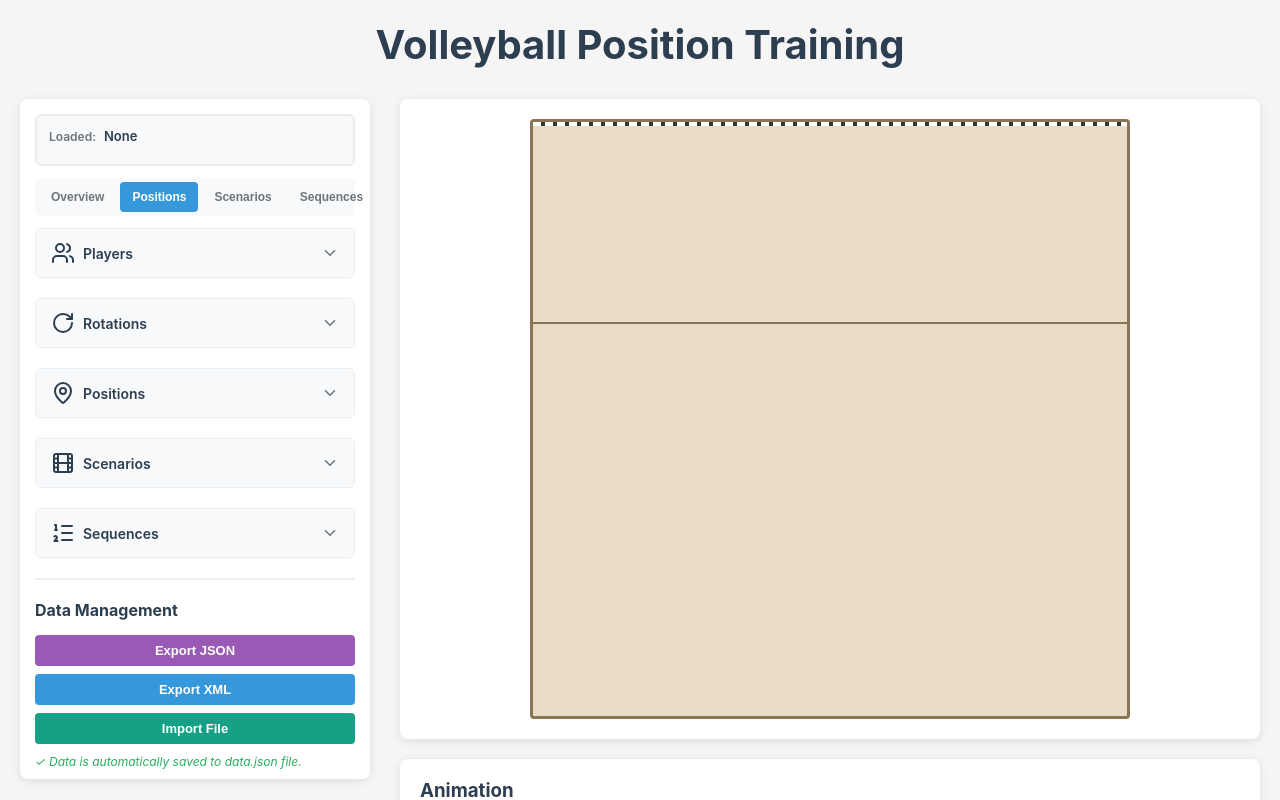
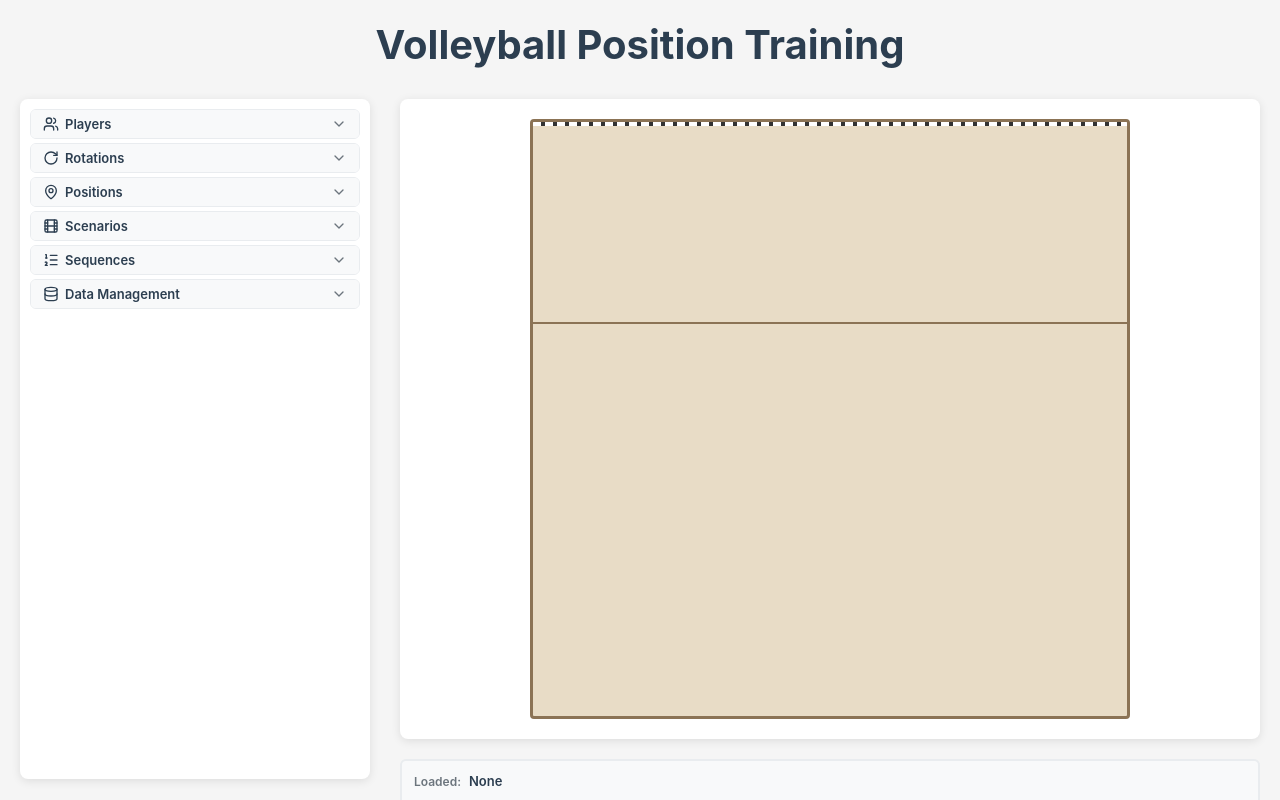
Before and after one commit to eqsquared/volleyball-coach, a website with bundled scripts: page public/index.html in a window 1280 px wide. Both pictures are taken after a click on the element "Players". Shown: the top 800 px of the page. Built offline with nearby package versions, Linux system fonts and the light colour scheme; files whose address does not match are found by name.

Commit message:
Sidebar improvements to accordion and players section

```diff
--- a/public/app.js
+++ b/public/app.js
@@ -119,13 +119,8 @@ async function init() {
         // Initialize accordions
         initAccordions();
 
-        // Initialize sidebar mode and open default accordions
-        const sidebar = document.querySelector('.sidebar');
-        if (sidebar) {
-            sidebar.setAttribute('data-mode', 'none');
-            // Open Players accordion by default
-            openAccordion('players');
-        }
+        // Open Players accordion by default
+        openAccordion('players');
 
         // Set up event listeners
         setupEventListeners();
@@ -146,9 +141,14 @@ async function init() {
         const { updatePositionRotationSelect } = await import('./js/rotations.js');
         updatePositionRotationSelect();
 
-        // Initialize Lucide icons
+        // Initialize Lucide icons with smaller default size
         if (window.lucide) {
-            lucide.createIcons();
+            lucide.createIcons({
+                attrs: {
+                    width: 16,
+                    height: 16
+                }
+            });
         }
 
         // Set up modification tracking
@@ -228,15 +228,7 @@ function setupEventListeners() {
         dom.discardBtn.addEventListener('click', handleDiscard);
     }
 
-    // Edit mode buttons
-    if (dom.modeButtons) {
-        dom.modeButtons.forEach(btn => {
-            btn.addEventListener('click', () => {
-                const mode = btn.dataset.mode;
-                switchEditMode(mode);
-            });
-        });
-    }
+    // Edit mode buttons removed - no longer needed
 
     // Import/Export
     if (dom.exportJsonBtn) {
@@ -276,41 +268,10 @@ function setupModificationTracking() {
     }
 }
 
-// Switch edit mode
+// Switch edit mode (kept for internal state management, but UI removed)
 function switchEditMode(mode) {
     setEditMode(mode);
-
-    // Update button states
-    if (dom.modeButtons) {
-        dom.modeButtons.forEach(btn => {
-            btn.classList.toggle('active', btn.dataset.mode === mode);
-        });
-    }
-
-    // Set data attribute on sidebar for CSS to control visibility
-    const sidebar = document.querySelector('.sidebar');
-    if (sidebar) {
-        sidebar.setAttribute('data-mode', mode);
-    }
-
-    // Open relevant accordions based on mode
-    if (mode === 'position') {
-        openAccordion('positions');
-        openAccordion('rotations');
-    } else if (mode === 'scenario') {
-        openAccordion('scenarios');
-        openAccordion('positions');
-    } else if (mode === 'sequence') {
-        openAccordion('sequences');
-        openAccordion('scenarios');
-    } else {
-        // Overview mode - open all
-        openAccordion('players');
-        openAccordion('rotations');
-        openAccordion('positions');
-        openAccordion('scenarios');
-        openAccordion('sequences');
-    }
+    // Mode switching UI removed - accordions are now always visible
 }
 
 // Handle save
--- a/public/index.html
+++ b/public/index.html
@@ -19,29 +19,6 @@
         <div class="main-content">
             <!-- Sidebar with Accordions -->
             <div class="sidebar">
-                <!-- State Indicator -->
-                <div class="state-indicator" id="state-indicator">
-                    <div class="current-item" id="current-item-display">
-                        <span class="label">Loaded:</span>
-                        <span class="value" id="current-item-value">None</span>
-                    </div>
-                    <div class="modified-indicator" id="modified-indicator" style="display: none;">
-                        <span class="badge">Modified</span>
-                        <div class="save-actions">
-                            <button id="save-btn" class="btn-save">Save</button>
-                            <button id="save-as-btn" class="btn-save-as">Save As</button>
-                            <button id="discard-btn" class="btn-discard">Discard</button>
-                        </div>
-                    </div>
-                </div>
-
-                <!-- Edit Mode Selector -->
-                <div class="edit-mode-selector">
-                    <button class="mode-btn" data-mode="none">Overview</button>
-                    <button class="mode-btn active" data-mode="position">Positions</button>
-                    <button class="mode-btn" data-mode="scenario">Scenarios</button>
-                    <button class="mode-btn" data-mode="sequence">Sequences</button>
-                </div>
 
                 <!-- Accordion: Players -->
                 <div class="accordion" data-accordion="players">
@@ -51,9 +28,9 @@
                     </div>
                     <div class="accordion-content">
                         <div class="add-player-form">
-                            <input type="number" id="jersey-number" placeholder="Jersey #" min="1" max="99">
-                            <input type="text" id="player-name" placeholder="Player Name">
-                            <button id="add-player-btn">Add Player</button>
+                            <input type="text" id="player-name" placeholder="Name">
+                            <input type="number" id="jersey-number" placeholder="#" min="1" max="99" class="jersey-input">
+                            <button id="add-player-btn">+ Add</button>
                         </div>
                         <div class="lineup-list" id="lineup-list">
                             <!-- Players will be added here -->
@@ -138,9 +115,13 @@
                     </div>
                 </div>
 
-                <!-- Data Management -->
-                <div class="data-management">
-                    <h3>Data Management</h3>
+                <!-- Accordion: Data Management -->
+                <div class="accordion" data-accordion="data-management">
+                    <div class="accordion-header">
+                        <h3><i data-lucide="database"></i> Data Management</h3>
+                        <i data-lucide="chevron-down" class="accordion-icon"></i>
+                    </div>
+                    <div class="accordion-content">
                         <div class="data-buttons">
                             <button id="export-json-btn">Export JSON</button>
                             <button id="export-xml-btn">Export XML</button>
@@ -148,6 +129,7 @@
                             <input type="file" id="import-file" accept=".json,.xml" style="display: none;">
                         </div>
                         <p class="data-info" id="file-status">Data is automatically saved to data.json file.</p>
+                    </div>
                 </div>
             </div>
 
@@ -160,6 +142,24 @@
                         <!-- 10ft line (attack line) -->
                         <div class="attack-line"></div>
                         <!-- Player positions will be added here -->
+                    </div>
+                </div>
+
+                <!-- State Indicator and Animation Controls -->
+                <div class="court-controls">
+                    <!-- State Indicator -->
+                    <div class="state-indicator" id="state-indicator">
+                        <div class="current-item" id="current-item-display">
+                            <span class="label">Loaded:</span>
+                            <span class="value" id="current-item-value">None</span>
+                        </div>
+                        <div class="modified-indicator" id="modified-indicator" style="display: none;">
+                            <span class="badge">Modified</span>
+                            <div class="save-actions">
+                                <button id="save-btn" class="btn-save">Save</button>
+                                <button id="save-as-btn" class="btn-save-as">Save As</button>
+                                <button id="discard-btn" class="btn-discard">Discard</button>
+                            </div>
                         </div>
                     </div>
 
@@ -180,6 +180,7 @@
                 </div>
             </div>
         </div>
+    </div>
 
     <script type="module" src="app.js"></script>
 </body>
--- a/public/js/accordion.js
+++ b/public/js/accordion.js
@@ -7,7 +7,17 @@ export function initAccordions() {
         const header = accordion.querySelector('.accordion-header');
         if (header) {
             header.addEventListener('click', () => {
-                accordion.classList.toggle('active');
+                const isActive = accordion.classList.contains('active');
+
+                // Close all accordions
+                accordions.forEach(acc => {
+                    acc.classList.remove('active');
+                });
+
+                // If it wasn't active, open it
+                if (!isActive) {
+                    accordion.classList.add('active');
+                }
             });
         }
     });
--- a/public/styles.css
+++ b/public/styles.css
@@ -36,19 +36,31 @@ header h1 {
 .sidebar {
     flex: 0 0 350px;
     background: white;
-    padding: 15px;
+    padding: 10px;
     border-radius: 8px;
     box-shadow: 0 2px 10px rgba(0,0,0,0.1);
     height: calc(100vh - 120px);
     display: flex;
     flex-direction: column;
-    gap: 12px;
-    overflow-y: auto;
-    overflow-x: hidden;
+    gap: 0;
+    overflow: hidden;
 }
 
 .sidebar > * {
     flex-shrink: 0;
+}
+
+.accordion {
+    display: flex;
+    flex-direction: column;
+    min-height: 0;
+}
+
+.accordion.active {
+    flex: 1;
+    min-height: 0;
+    display: flex;
+    flex-direction: column;
 }
 
 /* State Indicator */
@@ -58,6 +70,13 @@ header h1 {
     border-radius: 6px;
     border: 2px solid #e9ecef;
     flex-shrink: 0;
+}
+
+/* Court Controls Container */
+.court-controls {
+    display: flex;
+    flex-direction: column;
+    gap: 15px;
 }
 
 .current-item {
@@ -140,71 +159,20 @@ header h1 {
     background: #7f8c8d;
 }
 
-/* Edit Mode Selector */
-.edit-mode-selector {
-    display: flex;
-    gap: 4px;
-    padding: 4px;
-    background: #f8f9fa;
-    border-radius: 6px;
-    flex-shrink: 0;
-}
-
-.mode-btn {
-    flex: 1;
-    padding: 8px 12px;
-    border: none;
-    background: transparent;
-    color: #6c757d;
-    border-radius: 4px;
-    cursor: pointer;
-    font-size: 12px;
-    font-weight: 600;
-    transition: all 0.2s;
-}
-
-.mode-btn:hover {
-    background: #e9ecef;
-    color: #2c3e50;
-}
-
-.mode-btn.active {
-    background: #3498db;
-    color: white;
-}
-
-/* Hide accordions based on mode */
-.sidebar[data-mode="position"] .accordion[data-accordion="scenarios"],
-.sidebar[data-mode="position"] .accordion[data-accordion="sequences"] {
-    display: none;
-}
-
-.sidebar[data-mode="scenario"] .accordion[data-accordion="rotations"],
-.sidebar[data-mode="scenario"] .accordion[data-accordion="sequences"] {
-    display: none;
-}
-
-.sidebar[data-mode="sequence"] .accordion[data-accordion="rotations"] {
-    display: none;
-}
-
-.sidebar[data-mode="none"] .accordion {
-    display: block;
-}
 
 /* Accordion */
 .accordion {
     border: 1px solid #e9ecef;
     border-radius: 6px;
     overflow: hidden;
-    margin-bottom: 8px;
+    margin-bottom: 4px;
 }
 
 .accordion-header {
     display: flex;
     justify-content: space-between;
     align-items: center;
-    padding: 12px 15px;
+    padding: 6px 12px;
     background: #f8f9fa;
     cursor: pointer;
     user-select: none;
@@ -217,24 +185,35 @@ header h1 {
 
 .accordion-header h3 {
     margin: 0;
-    font-size: 14px;
+    font-size: 13px;
     font-weight: 600;
     color: #2c3e50;
     display: flex;
     align-items: center;
-    gap: 8px;
+    gap: 6px;
 }
 
-.accordion-header h3 i {
-    width: 16px;
-    height: 16px;
+/* Lucide Icons - Global sizing (default 16px, override for specific cases) */
+svg[data-lucide] {
+    width: 16px !important;
+    height: 16px !important;
+}
+
+.accordion-header h3 svg[data-lucide] {
+    width: 16px !important;
+    height: 16px !important;
 }
 
 .accordion-icon {
-    width: 18px;
-    height: 18px;
+    width: 16px !important;
+    height: 16px !important;
     transition: transform 0.3s;
     color: #6c757d;
+}
+
+.accordion-icon svg {
+    width: 16px !important;
+    height: 16px !important;
 }
 
 .accordion.active .accordion-icon {
@@ -249,22 +228,22 @@ header h1 {
 }
 
 .accordion.active .accordion-content {
-    max-height: 400px;
+    /* Fill the sidebar height minus padding and other accordion headers */
+    max-height: calc(100vh - 250px);
     transition: max-height 0.3s ease-in;
-    padding: 15px;
+    padding: 10px;
     overflow-y: auto;
     display: flex;
     flex-direction: column;
-    flex-shrink: 0;
 }
 
 /* Accordion Content Styles */
 .create-form {
     display: flex;
     flex-direction: column;
-    gap: 8px;
-    margin-bottom: 15px;
-    padding-bottom: 15px;
+    gap: 6px;
+    margin-bottom: 10px;
+    padding-bottom: 10px;
     border-bottom: 1px solid #e9ecef;
     flex-shrink: 0;
 }
@@ -300,15 +279,14 @@ header h1 {
 .items-list {
     display: flex;
     flex-direction: column;
-    gap: 6px;
+    gap: 4px;
     overflow-y: auto;
-    min-height: 100px;
-    max-height: 250px;
-    flex-shrink: 0;
+    flex: 1;
+    min-height: 0;
 }
 
 .item-card {
-    padding: 10px;
+    padding: 6px 8px;
     background: #f8f9fa;
     border-radius: 4px;
     border: 1px solid #e9ecef;
@@ -352,9 +330,9 @@ header h1 {
     gap: 4px;
 }
 
-.item-card-actions button i {
-    width: 14px;
-    height: 14px;
+.item-card-actions button svg {
+    width: 14px !important;
+    height: 14px !important;
 }
 
 .btn-load {
@@ -387,9 +365,10 @@ header h1 {
 /* Add Player Form (now in accordion) */
 .add-player-form {
     display: flex;
-    flex-direction: column;
-    gap: 8px;
-    margin-bottom: 12px;
+    flex-direction: row;
+    gap: 6px;
+    margin-bottom: 10px;
+    align-items: center;
 }
 
 .add-player-form input {
@@ -399,8 +378,17 @@ header h1 {
     font-size: 13px;
 }
 
+.add-player-form #player-name {
+    flex: 1;
+}
+
+.add-player-form .jersey-input {
+    width: 60px;
+    flex-shrink: 0;
+}
+
 .add-player-form button {
-    padding: 8px;
+    padding: 8px 12px;
     background: #3498db;
     color: white;
     border: none;
@@ -409,6 +397,8 @@ header h1 {
     font-size: 13px;
     font-weight: 600;
     transition: background 0.2s;
+    white-space: nowrap;
+    flex-shrink: 0;
 }
 
 .add-player-form button:hover {
@@ -418,11 +408,10 @@ header h1 {
 .lineup-list {
     display: flex;
     flex-direction: column;
-    gap: 6px;
+    gap: 4px;
     overflow-y: auto;
-    min-height: 100px;
-    max-height: 250px;
-    flex-shrink: 0;
+    flex: 1;
+    min-height: 0;
 }
 
 .player-lineup-item {
@@ -482,23 +471,12 @@ header h1 {
     background: #c0392b;
 }
 
-.data-management {
-    margin-top: auto;
-    padding-top: 20px;
-    border-top: 2px solid #eee;
-    flex-shrink: 0;
-}
-
-.data-management h3 {
-    margin-bottom: 15px;
-    color: #2c3e50;
-    font-size: 16px;
-}
-
+/* Data Management (now in accordion) */
 .data-buttons {
     display: flex;
     flex-direction: column;
-    gap: 8px;
+    gap: 6px;
+    margin-bottom: 10px;
 }
 
 .data-buttons button {
@@ -509,24 +487,6 @@ header h1 {
     font-size: 13px;
     font-weight: 600;
     transition: background 0.2s;
-}
-
-.data-buttons button:nth-child(1) {
-    background: #3498db;
-    color: white;
-}
-
-.data-buttons button:nth-child(1):hover {
-    background: #2980b9;
-}
-
-.data-buttons button:nth-child(2) {
-    background: #16a085;
-    color: white;
-}
-
-.data-buttons button:nth-child(2):hover {
-    background: #138d75;
 }
 
 .data-buttons button:nth-child(1) {
@@ -556,17 +516,8 @@ header h1 {
     background: #138d75;
 }
 
-.data-buttons button:nth-child(4) {
-    background: #f39c12;
-    color: white;
-}
-
-.data-buttons button:nth-child(4):hover {
-    background: #d68910;
-}
-
 .data-info {
-    margin-top: 10px;
+    margin-top: 8px;
     font-size: 12px;
     color: #7f8c8d;
     font-style: italic;
@@ -698,7 +649,7 @@ header h1 {
 /* Animation Controls */
 .animation-controls {
     background: white;
-    padding: 20px;
+    padding: 15px;
     border-radius: 8px;
     box-shadow: 0 2px 10px rgba(0,0,0,0.1);
 }
@@ -728,9 +679,9 @@ header h1 {
     gap: 6px;
 }
 
-.animation-buttons button i {
-    width: 18px;
-    height: 18px;
+.animation-buttons button svg {
+    width: 16px !important;
+    height: 16px !important;
 }
 
 #play-animation-btn {
```
Also changed, not shown: public/js/animation.js (+6 -1 lines), public/js/ui.js (+6 -1 lines). Lines whose indentation alone changed are shown as unchanged.
